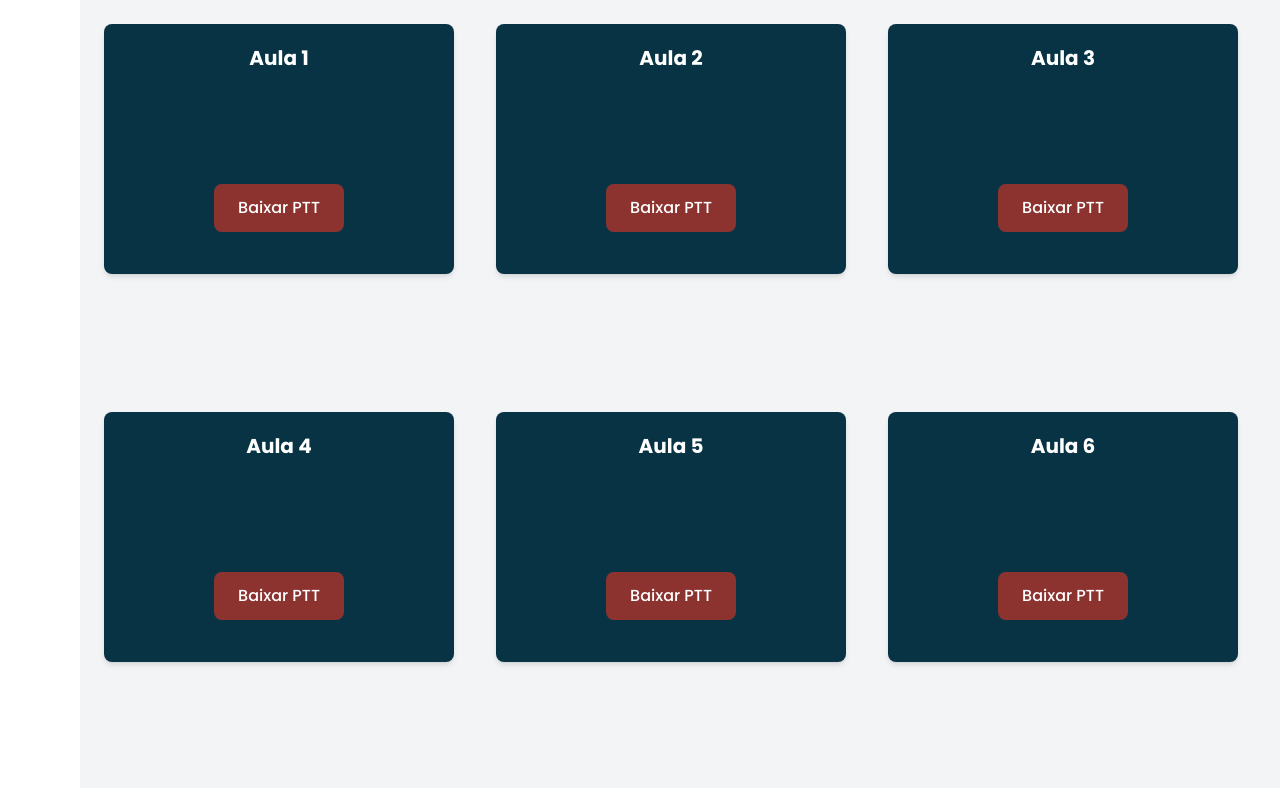
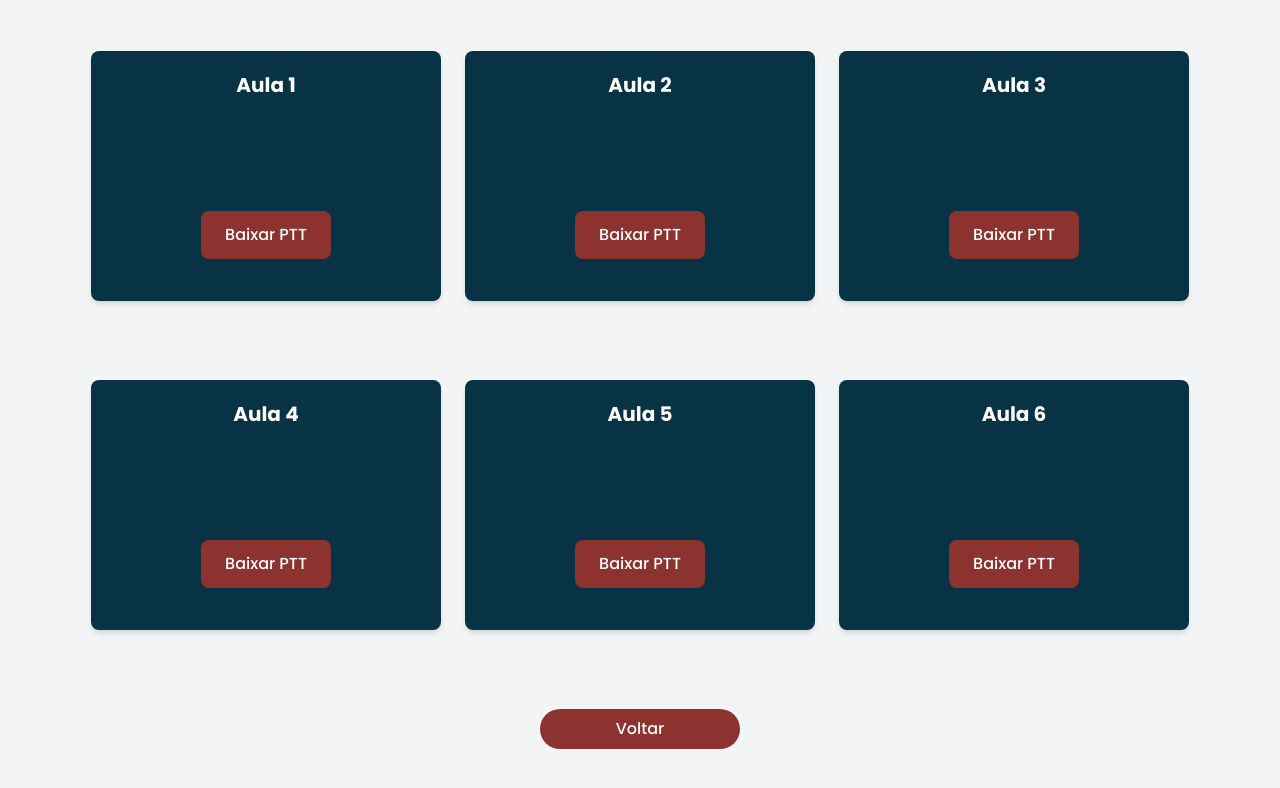
Before and after one commit to adrieeltorres1/pptGerenciador, a React (Vite) app: page /bancodedados in a window 1280 px wide. Shown: the top 788 px of the page. Built offline with nearby package versions, Linux system fonts and the light colour scheme.

Commit message:
Atualização da página bnc dados

```diff
--- a/pages/BancoDeDados.jsx
+++ b/pages/BancoDeDados.jsx
@@ -1,7 +1,80 @@
+// const BancoDeDados = () => {
+//   return (
+//     <>
+
+//       <div className="grid grid-cols-1 sm:grid-cols-2 lg:grid-cols-3 gap-6 p-6  bg-gray-100 min-h-screen items-center">
+
+//         <div className="bg-cyan-950 w-[350px] h-[250px] rounded-lg text-white shadow-md">
+//           <h2 className="flex justify-center text-xl font-bold mb-4 mt-5">Aula 1</h2>
+//           <div className="flex justify-center mt-28">
+//             <button
+//               className=" px-6 py-3 bg-vermelho-danger text-white font-medium rounded-lg ">Baixar PTT
+//             </button>
+//           </div>
+//         </div>
+
+//         <div className="bg-cyan-950 w-[350px] h-[250px]  rounded-lg text-white shadow-md">
+//           <h2 className="flex justify-center text-xl font-bold mb-4 mt-5">Aula 2</h2>
+//           <div className="flex justify-center mt-28" >
+//             <button
+//               className=" px-6 py-3 bg-vermelho-danger text-white font-medium rounded-lg">Baixar PTT</button>
+//           </div>
+//         </div>
+
+//         <div className="bg-cyan-950 w-[350px] h-[250px]  rounded-lg text-white shadow-md">
+//           <h2 className="flex justify-center text-xl font-bold mb-4 mt-5">Aula 3</h2>
+//           <div className="flex justify-center mt-28" >
+//             <button
+//               className=" px-6 py-3 bg-vermelho-danger text-white font-medium rounded-lg">Baixar PTT</button>
+//           </div>
+//         </div>
+
+//         <div className="bg-cyan-950 w-[350px] h-[250px]  rounded-lg text-white shadow-md">
+//           <h2 className="flex justify-center text-xl font-bold mb-4 mt-5">Aula 4</h2>
+//           <div className="flex justify-center mt-28" >
+//             <button
+//               className=" px-6 py-3 bg-vermelho-danger text-white font-medium rounded-lg">Baixar PTT</button>
+//           </div>
+//         </div>
+
+//         <div className="bg-cyan-950 w-[350px] h-[250px] rounded-lg text-white shadow-md">
+//           <h2 className="flex justify-center text-xl font-bold mb-4 mt-5">Aula 5</h2>
+//           <div className="flex justify-center mt-28">
+//             <button
+//               className=" px-6 py-3 bg-vermelho-danger text-white font-medium rounded-lg">Baixar PTT
+//             </button>
+//           </div>
+//         </div>
+
+//         <div className="bg-cyan-950 w-[350px] h-[250px] rounded-lg text-white shadow-md">
+//           <h2 className="flex justify-center text-xl font-bold mb-4 mt-5">Aula 6</h2>
+//           <div className="flex justify-center mt-28">
+//             <button
+//               className=" px-6 py-3 bg-vermelho-danger text-white font-medium rounded-lg">Baixar PTT
+//             </button>
+//           </div>
+//         </div>
+
+//         <div className="flex m-auto">
+//           <button
+//             className=" w-[200px] h-[40px] bg-vermelho-danger text-white font-medium rounded-full">Voltar
+//           </button>
+//         </div>
+//       </div>
+//     </>
+
+//   );
+// }
+
+// export default BancoDeDados;
+
+
 const BancoDeDados = () => {
   return (
     <>
-      <div className="grid grid-cols-1 sm:grid-cols-2 lg:grid-cols-3 gap-6 p-6 ml-20 bg-gray-100 min-h-screen">
+
+      <div className="flex flex-wrap gap-6 justify-center items-center p-6 bg-gray-100 min-h-screen">
+
         <div className="bg-cyan-950 w-[350px] h-[250px] rounded-lg text-white shadow-md">
           <h2 className="flex justify-center text-xl font-bold mb-4 mt-5">Aula 1</h2>
           <div className="flex justify-center mt-28">
@@ -18,6 +91,7 @@ const BancoDeDados = () => {
               className=" px-6 py-3 bg-vermelho-danger text-white font-medium rounded-lg">Baixar PTT</button>
           </div>
         </div>
+
         <div className="bg-cyan-950 w-[350px] h-[250px]  rounded-lg text-white shadow-md">
           <h2 className="flex justify-center text-xl font-bold mb-4 mt-5">Aula 3</h2>
           <div className="flex justify-center mt-28" >
@@ -25,6 +99,7 @@ const BancoDeDados = () => {
               className=" px-6 py-3 bg-vermelho-danger text-white font-medium rounded-lg">Baixar PTT</button>
           </div>
         </div>
+
         <div className="bg-cyan-950 w-[350px] h-[250px]  rounded-lg text-white shadow-md">
           <h2 className="flex justify-center text-xl font-bold mb-4 mt-5">Aula 4</h2>
           <div className="flex justify-center mt-28" >
@@ -32,6 +107,7 @@ const BancoDeDados = () => {
               className=" px-6 py-3 bg-vermelho-danger text-white font-medium rounded-lg">Baixar PTT</button>
           </div>
         </div>
+
         <div className="bg-cyan-950 w-[350px] h-[250px] rounded-lg text-white shadow-md">
           <h2 className="flex justify-center text-xl font-bold mb-4 mt-5">Aula 5</h2>
           <div className="flex justify-center mt-28">
@@ -40,6 +116,7 @@ const BancoDeDados = () => {
             </button>
           </div>
         </div>
+
         <div className="bg-cyan-950 w-[350px] h-[250px] rounded-lg text-white shadow-md">
           <h2 className="flex justify-center text-xl font-bold mb-4 mt-5">Aula 6</h2>
           <div className="flex justify-center mt-28">
@@ -48,6 +125,12 @@ const BancoDeDados = () => {
             </button>
           </div>
         </div>
+
+        <div className="flex justify-center w-full">
+          <button
+            className=" w-[200px] h-[40px] bg-vermelho-danger text-white font-medium rounded-full">Voltar
+          </button>
+        </div>
       </div>
     </>
 
```
